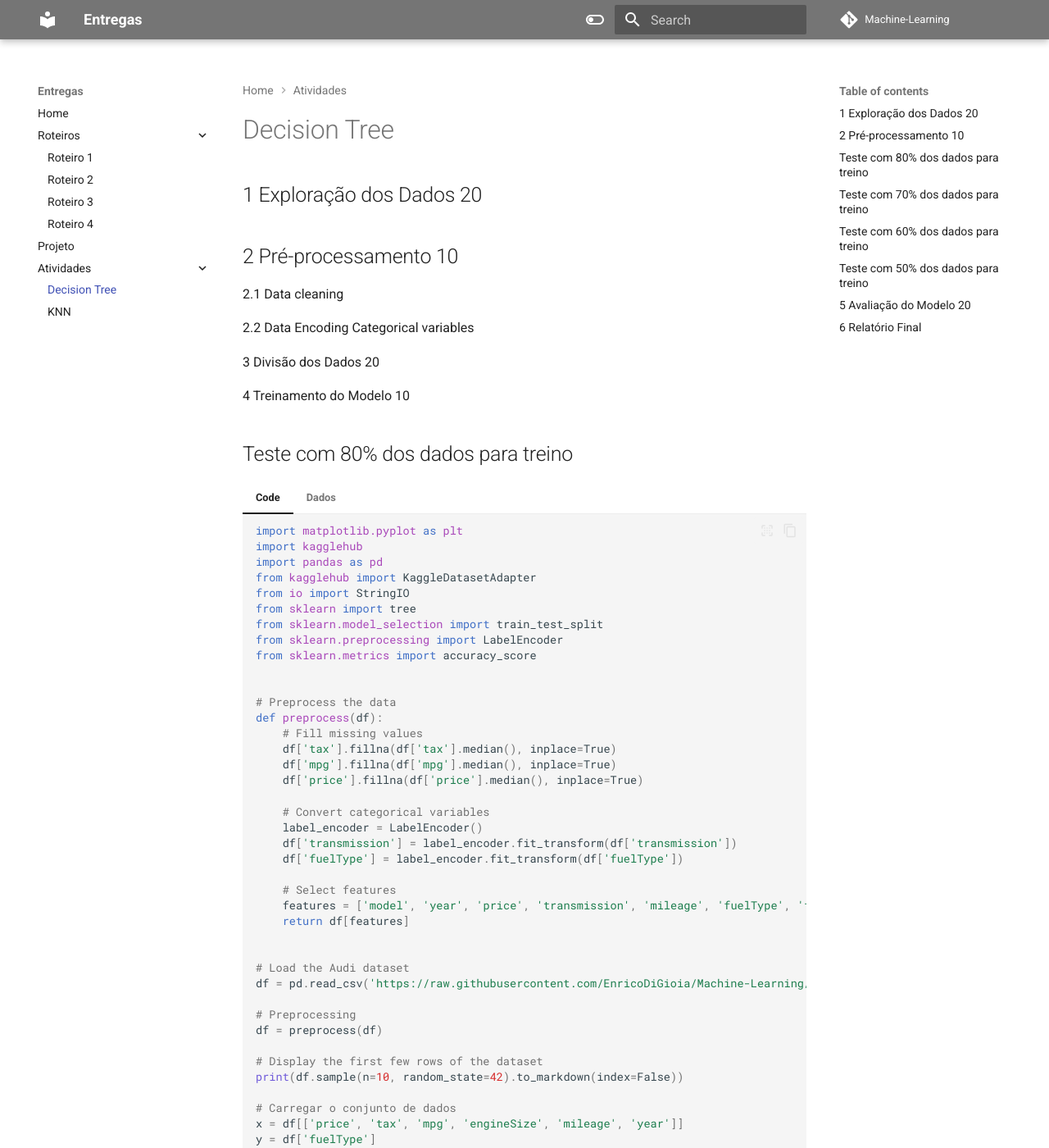
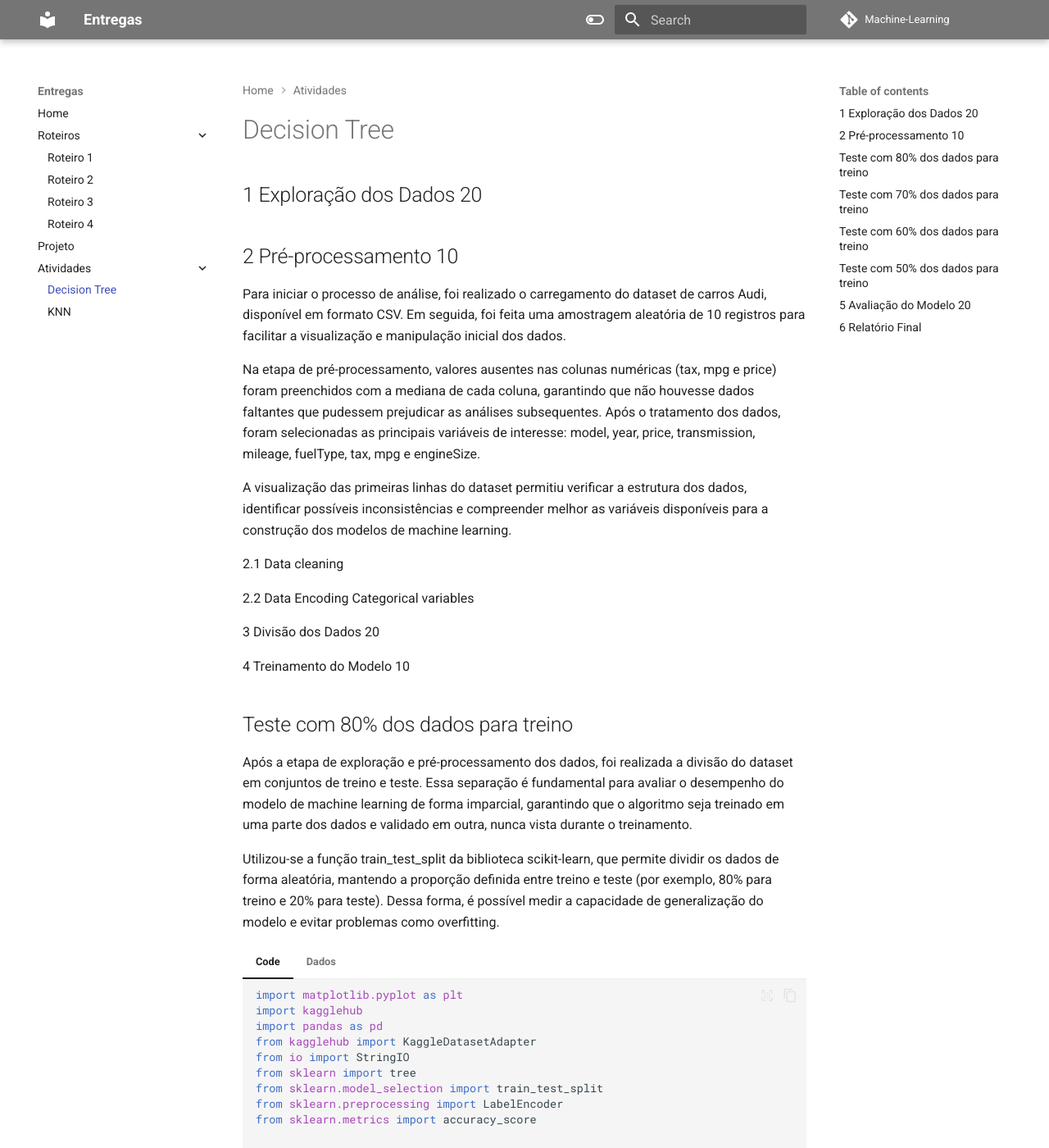
Before and after one commit to EnricoDiGioia/Machine-Learning, an MkDocs documentation site: the page built from docs/DecisionTree/main.md, in a window 1280 px wide and 1400 px high. Shown: the whole window at 82% size. Built offline with MkDocs 1.6.1 and Material for MkDocs 9.7.7, drawn with Linux system fonts in a browser that asks for light colours; comment, search, counter and statistics services are not loaded; some of the changed text lies outside the part shown.

Commit message:
ploto!!!

````diff
--- a/docs/DecisionTree/arvore-treino.py
+++ b/docs/DecisionTree/arvore-treino.py
@@ -8,6 +8,8 @@
 from sklearn.preprocessing import LabelEncoder
 from sklearn.metrics import accuracy_score
 
+
+plt.figure(figsize=(12, 10))
 
 # Preprocess the data
 def preprocess(df):
@@ -33,7 +35,7 @@
 df = preprocess(df)
 
 # Display the first few rows of the dataset
-print(df.sample(n=10, random_state=42).to_markdown(index=False))
+#print(df.sample(n=10, random_state=42).to_markdown(index=False))
 
 # Carregar o conjunto de dados
 x = df[['price', 'tax', 'mpg', 'engineSize', 'mileage', 'year']]
@@ -51,9 +53,8 @@
 print(f"Accuracy: {accuracy:.2f}")
 tree.plot_tree(classifier)
 
-#plt.show()
 
 # Para imprimir na página HTML
-#buffer = StringIO()
-#plt.savefig(buffer, format="svg")
-#print(buffer.getvalue())
+buffer = StringIO()
+plt.savefig(buffer, format="svg")
+print(buffer.getvalue())
--- a/docs/DecisionTree/arvore-treino2.py
+++ b/docs/DecisionTree/arvore-treino2.py
@@ -8,6 +8,8 @@
 from sklearn.preprocessing import LabelEncoder
 from sklearn.metrics import accuracy_score
 
+
+plt.figure(figsize=(12, 10))
 
 # Preprocess the data
 def preprocess(df):
@@ -32,7 +34,7 @@
 df = preprocess(df)
 
 # Display the first few rows of the dataset
-print(df.sample(n=10, random_state=42).to_markdown(index=False))
+#print(df.sample(n=10, random_state=42).to_markdown(index=False))
 
 # Carregar o conjunto de dados
 x = df[['price', 'tax', 'mpg', 'engineSize', 'mileage', 'year']]
@@ -50,7 +52,8 @@
 print(f"Accuracy: {accuracy:.2f}")
 tree.plot_tree(classifier)
 
+
 # Para imprimir na página HTML
-#buffer = StringIO()
-#plt.savefig(buffer, format="svg")
-#print(buffer.getvalue())
+buffer = StringIO()
+plt.savefig(buffer, format="svg")
+print(buffer.getvalue())
--- a/docs/DecisionTree/arvore-treino3.py
+++ b/docs/DecisionTree/arvore-treino3.py
@@ -8,6 +8,8 @@
 from sklearn.preprocessing import LabelEncoder
 from sklearn.metrics import accuracy_score
 
+
+plt.figure(figsize=(12, 10))
 
 # Preprocess the data
 def preprocess(df):
@@ -32,7 +34,7 @@
 df = preprocess(df)
 
 # Display the first few rows of the dataset
-print(df.sample(n=10, random_state=42).to_markdown(index=False))
+#print(df.sample(n=10, random_state=42).to_markdown(index=False))
 
 # Carregar o conjunto de dados
 x = df[['price', 'tax', 'mpg', 'engineSize', 'mileage', 'year']]
@@ -52,6 +54,6 @@
 
 
 # Para imprimir na página HTML
-#buffer = StringIO()
-#plt.savefig(buffer, format="svg")
-#print(buffer.getvalue())
+buffer = StringIO()
+plt.savefig(buffer, format="svg")
+print(buffer.getvalue())
--- a/docs/DecisionTree/arvore-treino4.py
+++ b/docs/DecisionTree/arvore-treino4.py
@@ -8,6 +8,7 @@
 from sklearn.preprocessing import LabelEncoder
 from sklearn.metrics import accuracy_score
 
+plt.figure(figsize=(12, 10))
 
 # Preprocess the data
 def preprocess(df):
@@ -33,7 +34,7 @@
 df = preprocess(df)
 
 # Display the first few rows of the dataset
-print(df.sample(n=10, random_state=42).to_markdown(index=False))
+#print(df.sample(n=10, random_state=42).to_markdown(index=False))
 
 # Carregar o conjunto de dados
 x = df[['price', 'tax', 'mpg', 'engineSize', 'mileage', 'year']]
@@ -53,6 +54,6 @@
 
 
 # Para imprimir na página HTML
-#buffer = StringIO()
-#plt.savefig(buffer, format="svg")
-#print(buffer.getvalue())
+buffer = StringIO()
+plt.savefig(buffer, format="svg")
+print(buffer.getvalue())
--- a/docs/DecisionTree/main.md
+++ b/docs/DecisionTree/main.md
@@ -5,6 +5,12 @@
 ```
 
 ## 2	Pré-processamento 10
+
+Para iniciar o processo de análise, foi realizado o carregamento do dataset de carros Audi, disponível em formato CSV. Em seguida, foi feita uma amostragem aleatória de 10 registros para facilitar a visualização e manipulação inicial dos dados.
+
+Na etapa de pré-processamento, valores ausentes nas colunas numéricas (tax, mpg e price) foram preenchidos com a mediana de cada coluna, garantindo que não houvesse dados faltantes que pudessem prejudicar as análises subsequentes. Após o tratamento dos dados, foram selecionadas as principais variáveis de interesse: model, year, price, transmission, mileage, fuelType, tax, mpg e engineSize.
+
+A visualização das primeiras linhas do dataset permitiu verificar a estrutura dos dados, identificar possíveis inconsistências e compreender melhor as variáveis disponíveis para a construção dos modelos de machine learning.
 
 2.1 Data cleaning
 
@@ -24,6 +30,10 @@
 
 ## Teste com 80% dos dados para treino
 
+Após a etapa de exploração e pré-processamento dos dados, foi realizada a divisão do dataset em conjuntos de treino e teste. Essa separação é fundamental para avaliar o desempenho do modelo de machine learning de forma imparcial, garantindo que o algoritmo seja treinado em uma parte dos dados e validado em outra, nunca vista durante o treinamento.
+
+Utilizou-se a função train_test_split da biblioteca scikit-learn, que permite dividir os dados de forma aleatória, mantendo a proporção definida entre treino e teste (por exemplo, 80% para treino e 20% para teste). Dessa forma, é possível medir a capacidade de generalização do modelo e evitar problemas como overfitting.
+
 === "Code"
 
     ``` python
@@ -31,41 +41,34 @@
     ```
 === "Dados"
 
-    ``` python exec="on" html="0"
+    ``` python exec="on" html="1"
     --8<-- "docs/DecisionTree/arvore-treino.py"
     ```
-
-![](Arvore_1.png)
 
 O teste com 80% atingiu 99% de acurácia, ou seja, overfitting.
 
 ## Teste com 70% dos dados para treino
 
-``` python exec="on" html="0"
+``` python exec="on" html="1"
 --8<-- "./docs/DecisionTree/arvore-treino2.py"
 ```
 
-![](Arvore_2.png)
 
 O teste com 70% atingiu 99% de acurácia, ou seja, overfitting.
 
 ## Teste com 60% dos dados para treino
 
-``` python exec="on" html="0"
+``` python exec="on" html="1"
 --8<-- "./docs/DecisionTree/arvore-treino3.py"
 ```
-
-![](Arvore_1.png)
 
 O teste com 60% atingiu 98% de acurácia, ou seja, overfitting.
 
 ## Teste com 50% dos dados para treino
 
-``` python exec="on" html="0"
+``` python exec="on" html="1"
 --8<-- "./docs/DecisionTree/arvore-treino4.py"
 ```
-
-![](Arvore_2.png)
 
 O teste com 50% atingiu 98% de acurácia, ou seja, overfitting.
 
````
Also changed, not shown: docs/KNN/KNN01.py (+46 -20 lines), docs/KNN/main.md (+1 -1 lines).
